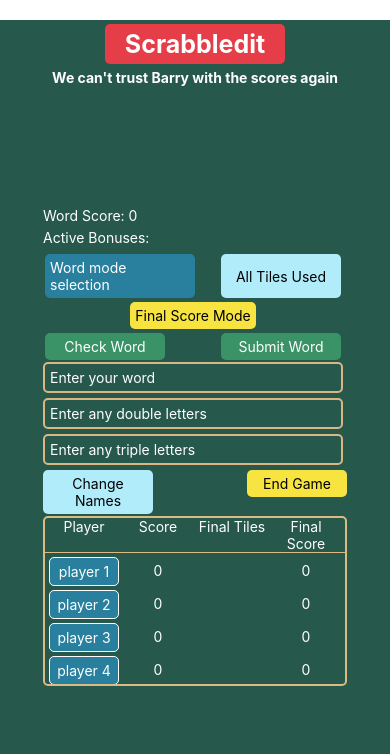
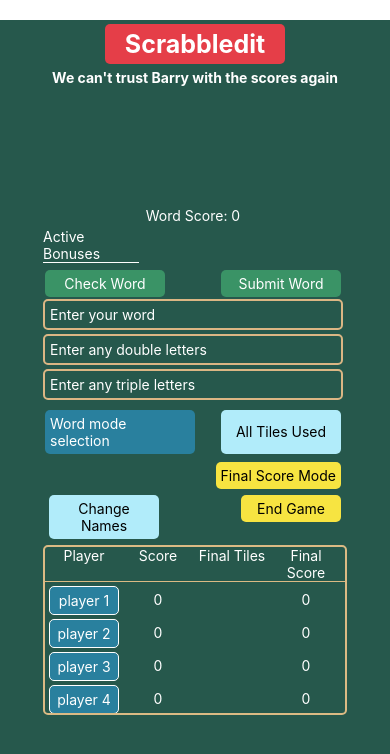
Before and after one commit to TomBirbeck/scrabbleditreactnative, a React Native app: screen / in a window 390 px wide. Shown: the top 754 px of the page. Built offline with nearby package versions, Linux system fonts and the light colour scheme.

Commit message:
display word no longer pushed off screen when entering letters, need to figure out placement of final score mode button

```diff
--- a/components/Display.tsx
+++ b/components/Display.tsx
@@ -88,6 +88,8 @@ const Display = () => {
 const styles = StyleSheet.create({
     displayWord :{
         height: 50,
+        justifyContent: 'center',
+        alignItems: 'center'
     },
     turnText: {
         color: 'white',
--- a/components/Scoreboard.tsx
+++ b/components/Scoreboard.tsx
@@ -290,6 +290,8 @@ const styles = StyleSheet.create({
         topButtonContainer: {
             flexDirection: 'row',
             justifyContent: 'space-between',
+            marginHorizontal: 6,
+            marginVertical: 4,
         }
 
 })
--- a/components/WordScore.tsx
+++ b/components/WordScore.tsx
@@ -107,25 +107,36 @@ const WordScore = ({setPassScore, setFinalScoreMode, finalScoreMode, finalTiles,
         <SafeAreaView style={styles.container}>
             <Text style={styles.score}>Word Score: {score}</Text>
             <View style={styles.bonusesContainer}>
-            <Text style={styles.bonuses}>Active Bonuses:</Text>
-            {allTiles && <Text style={styles.bonuses}>All Tiles</Text>}
-            {doubleScore ? <Text style={styles.bonuses}>Double Word</Text>
-            : doubleDoubleScore ? <Text style={styles.bonuses}>Double Double Word</Text>
-            : tripleScore ? <Text style={styles.bonuses}>Triple Word</Text>
-            : doubleTripleScore ? <Text style={styles.bonuses}>Double Triple Word</Text>
-            : tripleTripleScore ? <Text style={styles.bonuses}>Triple Triple Word</Text>
+            <Text style={styles.bonusesHeader}>Active Bonuses</Text>
+            {allTiles && <Text style={styles.bonuses}>- All Tiles</Text>}
+            {doubleScore ? <Text style={styles.bonuses}>- Double Word</Text>
+            : doubleDoubleScore ? <Text style={styles.bonuses}>- Double Double Word</Text>
+            : tripleScore ? <Text style={styles.bonuses}>- Triple Word</Text>
+            : doubleTripleScore ? <Text style={styles.bonuses}>- Double Triple Word</Text>
+            : tripleTripleScore ? <Text style={styles.bonuses}>- Triple Triple Word</Text>
             : null
             }
             </View>
+            <View style={styles.wordModes}>
+            <TouchableOpacity style={[styles.button, {backgroundColor: '#3A9366' }]} onPress={()=>handleWordCheck(word, doubles, triples)}>
+            <Text style={styles.buttonText}>Check Word</Text>
+            </TouchableOpacity>
+            <TouchableOpacity style={[styles.button, {backgroundColor: '#3A9366' }]} onPress={()=>handleWordSubmit(word, doubles, triples)}>
+            <Text style={styles.buttonText}>Submit Word</Text>
+            </TouchableOpacity>
+            </View>
+            <TextInput style={styles.textInput} value={word} onChangeText={setWord} placeholder='Enter your word' placeholderTextColor='white'/>
+            <TextInput style={styles.textInput} value={doubles} onChangeText={setDoubles} placeholder='Enter any double letters' placeholderTextColor='white'/>
+            <TextInput style={styles.textInput} value={triples} onChangeText={setTriples} placeholder='Enter any triple letters' placeholderTextColor='white'/>
             <View style={styles.modesButtonContainer}>
             <TouchableOpacity style={[styles.button, {backgroundColor: '#29809E'}]} onPress={()=>{setOpenWordModes(!openWordModes)}}>
-            <Text style={styles.score}>Word mode selection</Text>
+            <Text style={styles.buttonText}>Word mode selection</Text>
             </TouchableOpacity>
             <TouchableOpacity style={[styles.button, {backgroundColor: '#B1ECFA'}]} onPress={()=>{setAllTiles(!allTiles)}}>
                 <Text>All Tiles Used</Text>
             </TouchableOpacity>
             </View>
-            <TouchableOpacity style={[styles.button, {backgroundColor: '#F7E441', alignSelf: 'center'}]} onPress={()=>{setFinalScoreMode(!finalScoreMode)}}>
+            <TouchableOpacity style={[styles.button, {backgroundColor: '#F7E441', alignSelf: 'flex-end'}]} onPress={()=>{setFinalScoreMode(!finalScoreMode)}}>
             <Text>Final Score Mode</Text>
             </TouchableOpacity>
             {openWordModes && <FlatList
@@ -134,22 +145,11 @@ const WordScore = ({setPassScore, setFinalScoreMode, finalScoreMode, finalTiles,
             keyExtractor={item=>item.name}
             renderItem={({item})=> (
                 <View style={styles.wordModes}>
-                    <Text style={styles.score}>{item.name}</Text>
+                    <Text style={styles.buttonText}>{item.name}</Text>
                     <Switch value={!!item.state} onValueChange={()=>{item.setter(!item.state)}}></Switch>
                 </View>
             )}
             />}
-            <View style={styles.wordModes}>
-            <TouchableOpacity style={[styles.button, {backgroundColor: '#3A9366' }]} onPress={()=>handleWordCheck(word, doubles, triples)}>
-            <Text style={styles.score}>Check Word</Text>
-            </TouchableOpacity>
-            <TouchableOpacity style={[styles.button, {backgroundColor: '#3A9366' }]} onPress={()=>handleWordSubmit(word, doubles, triples)}>
-            <Text style={styles.score}>Submit Word</Text>
-            </TouchableOpacity>
-            </View>
-            <TextInput style={styles.textInput} value={word} onChangeText={setWord} placeholder='Enter your word' placeholderTextColor='white'/>
-            <TextInput style={styles.textInput} value={doubles} onChangeText={setDoubles} placeholder='Enter any double letters' placeholderTextColor='white'/>
-            <TextInput style={styles.textInput} value={triples} onChangeText={setTriples} placeholder='Enter any triple letters' placeholderTextColor='white'/>
         </SafeAreaView>
     )
 }
@@ -164,7 +164,7 @@ const styles = StyleSheet.create({
         borderColor: '#DBB684',
         padding: 5,
         borderRadius: 5,
-        marginBottom: 5,
+        marginBottom: 4,
     },
     wordButtonsContainer: {
         flexDirection: 'row',
@@ -180,14 +180,22 @@ const styles = StyleSheet.create({
         margin: 2,
     },
     score: {
-        color: 'white'
+        color: 'white',
+        textAlign: 'center',
     },
     bonusesContainer:{
-        marginVertical: 5
+        marginVertical: 4
+    },
+    bonusesHeader: {
+        width: 96,
+        color: 'white',
+        marginBottom: 0.5,
+        borderBottomWidth: 1,
+        borderBottomColor: 'white'
     },
     bonuses: {
         color: 'white',
-        marginBottom: 1,
+        marginBottom: 0.5,
     },
     wordModesList: {
     height: 250,
@@ -199,7 +207,11 @@ const styles = StyleSheet.create({
     },
     modesButtonContainer: {
         flexDirection: 'row',
-        justifyContent: 'space-between'
+        justifyContent: 'space-between',
+        marginVertical: 4,
+    },
+    buttonText: {
+        color: 'white'
     }
 })
 
```
